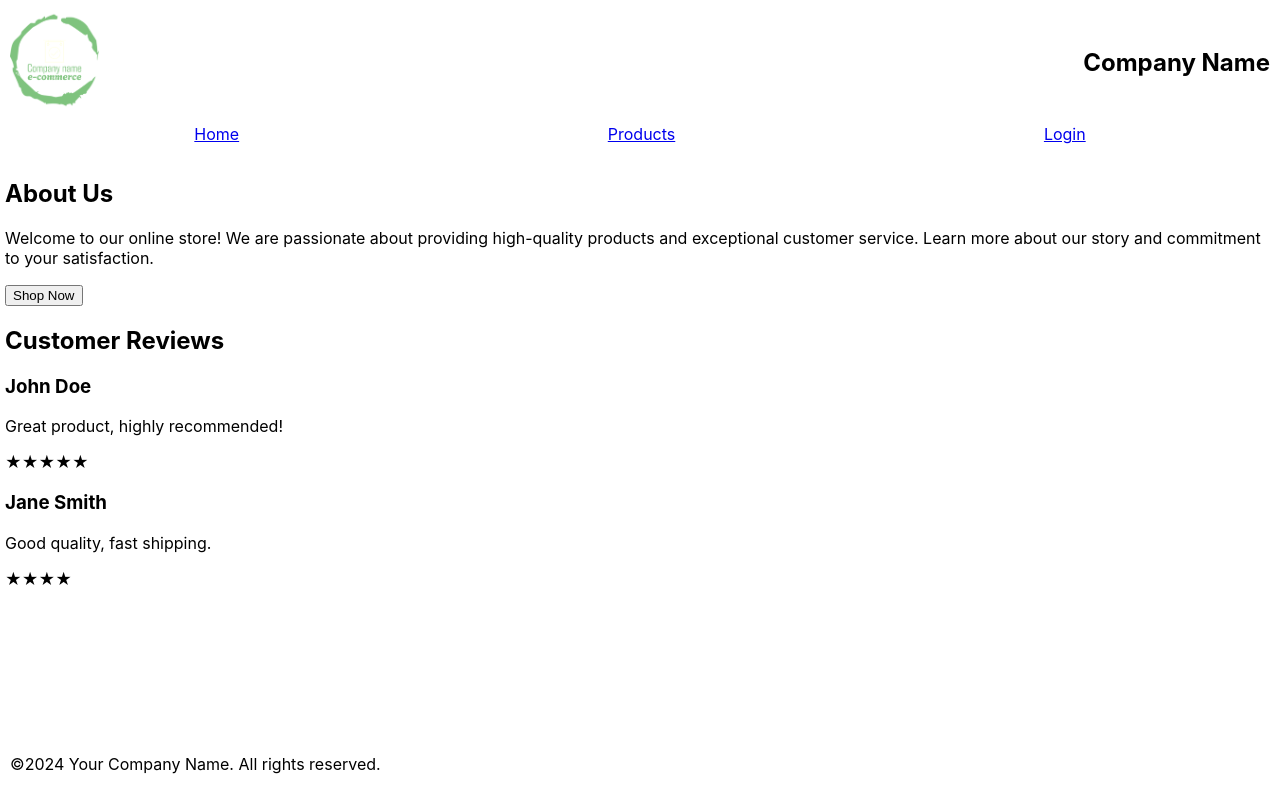
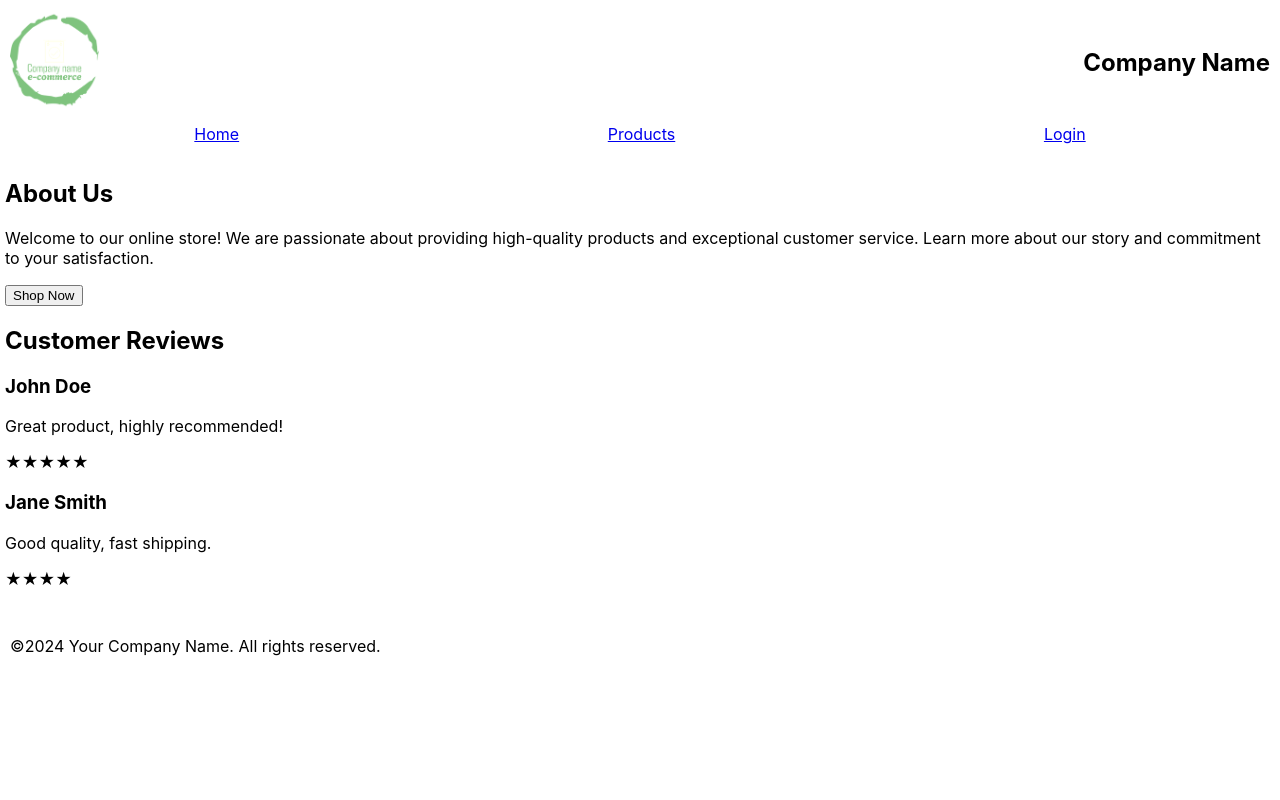
Before and after one commit to Sarah10109/ensf381, a React (Create React App) app in the folder A4/my-ecommerce-app/: page / in a window 1280 px wide. Built offline with nearby package versions, Linux system fonts and the light colour scheme.

Commit message:
fixed footer

```diff
--- a/A4/my-ecommerce-app/src/component/Footer.js
+++ b/A4/my-ecommerce-app/src/component/Footer.js
@@ -3,12 +3,7 @@ import React from "react";
 function Footer() {
   // Styles for the footer container
   const footerStyle = {
-    display: "flex",
     padding: "10px",
-    position: "fixed",
-    left: 0,
-    bottom: 0,
-    width: "100%",
   };
 
   return (
```
